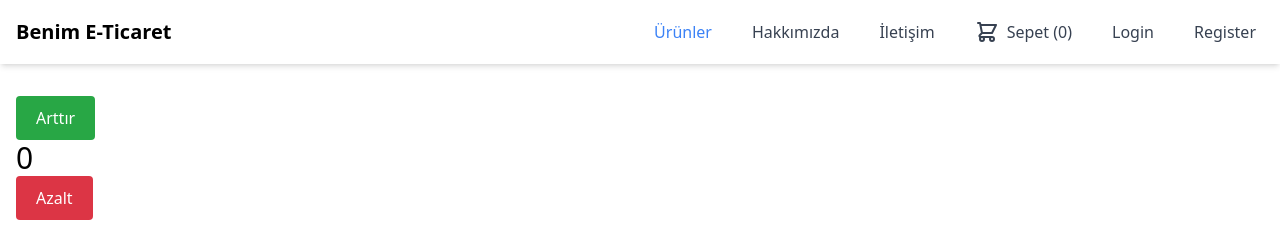
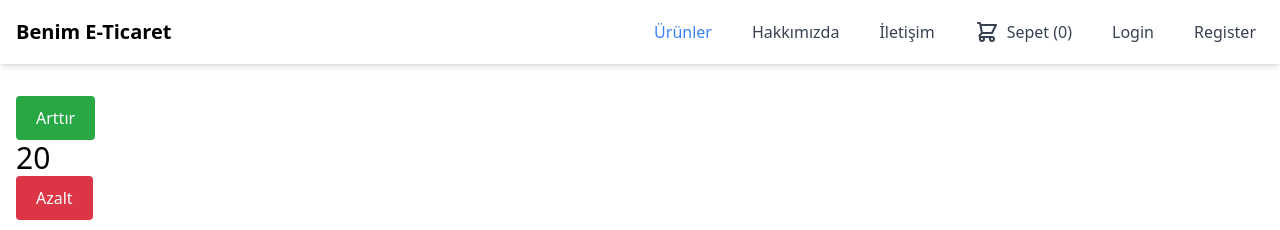
Before and after one commit to eminbasbayan/2024-4-react-bootcamp, a React (Vite) app: page / in a window 1280 px wide. Shown: the top 230 px of the page. Built offline with nearby package versions, Linux system fonts and the light colour scheme; no server answers.

Commit message:
useSelector hook

```diff
--- a/src/components/Counter.jsx
+++ b/src/components/Counter.jsx
@@ -1,10 +1,13 @@
+import { useSelector } from 'react-redux';
 import Button from './UI/Button';
 
 function Counter() {
+  const { count } = useSelector((state) => state.counter);
+
   return (
     <div className="counter">
       <Button color={'success'}>Arttır</Button>
-      <p className="text-3xl">{0}</p>
+      <p className="text-3xl">{count}</p>
       <Button color={'danger'}>Azalt</Button>
     </div>
   );
--- a/src/redux/counterSlice.js
+++ b/src/redux/counterSlice.js
@@ -3,7 +3,7 @@ import { createSlice } from '@reduxjs/toolkit';
 const counterSlice = createSlice({
   name: 'counter',
   initialState: {
-    count: 0,
+    count: 20,
   },
   reducers: {
     arttir: (state) => {
```
